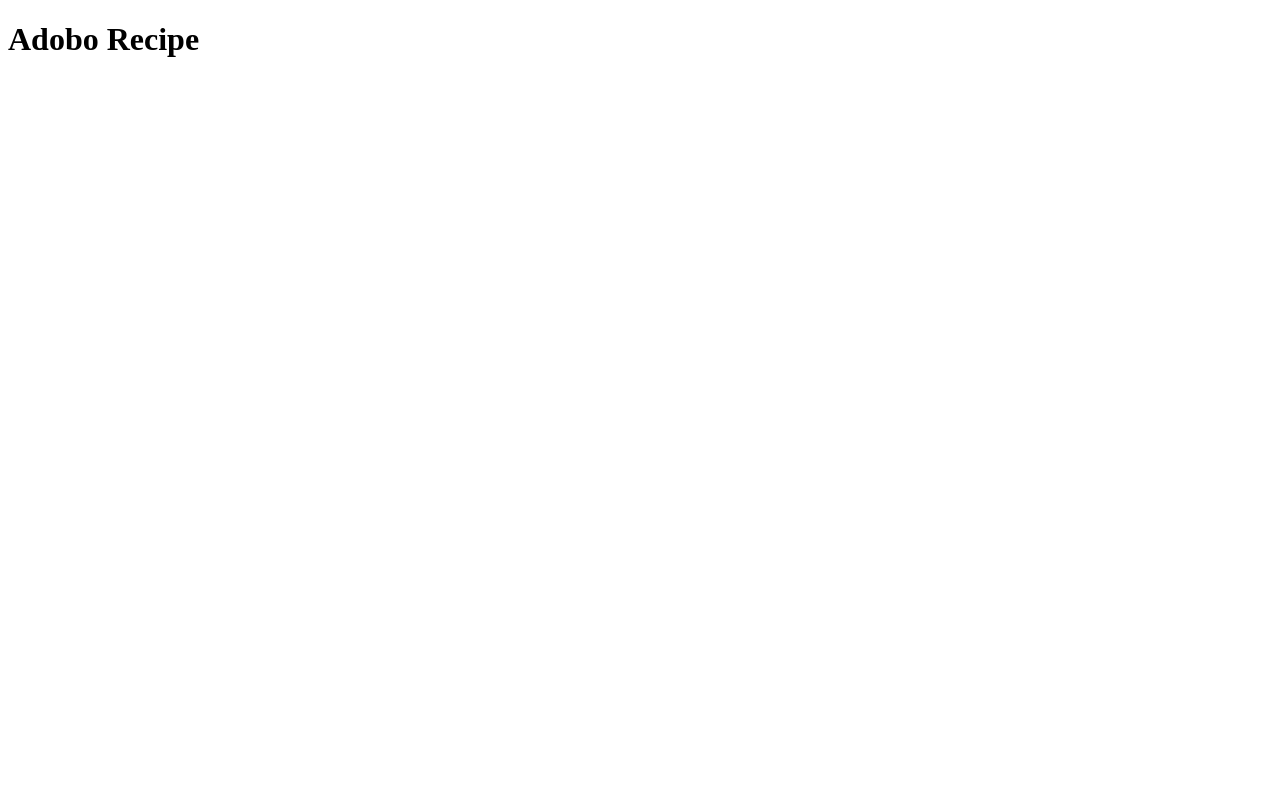
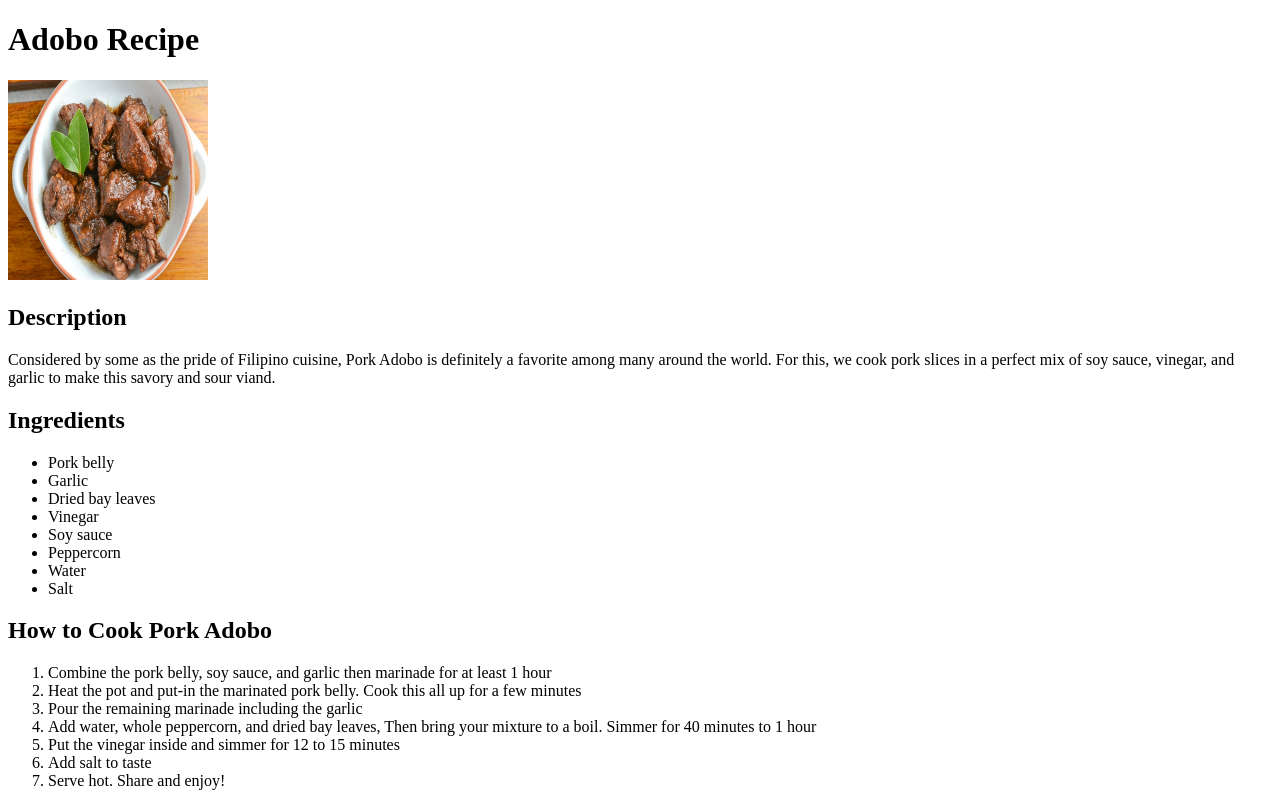
Before and after one commit to YamZ-01/odin-recipes, a plain HTML site: page recipes/adobo.html in a window 1280 px wide. Drawn offline with Linux system fonts and the light colour scheme.

Commit message:
Add Description, Ingredients And How To Cook sections

```diff
--- a/recipes/adobo.html
+++ b/recipes/adobo.html
@@ -10,7 +10,33 @@
     </head>
     <body>
         <h1>Adobo Recipe</h1>
-
+        <img src="../img/pork-adobo.jpg" alt="porkadobo" width="200px" height="200px">
+        <h2>Description</h2>
+        <p>
+            Considered by some as the pride of Filipino cuisine, Pork Adobo is definitely a favorite among many around the world. For this, we cook pork slices in a perfect mix of soy sauce,
+            vinegar, and garlic to make this savory and sour viand.
+        </p>
+        <h2>Ingredients</h2>
+        <ul>
+            <li>Pork belly</li>
+            <li>Garlic</li>
+            <li>Dried bay leaves</li>
+            <li>Vinegar</li>
+            <li>Soy sauce</li>
+            <li>Peppercorn</li>
+            <li>Water</li>
+            <li>Salt</li>
+        </ul>
+        <h2>How to Cook Pork Adobo</h2>
+        <ol>
+            <li>Combine the pork belly, soy sauce, and garlic then marinade for at least 1 hour</li>
+            <li>Heat the pot and put-in the marinated pork belly. Cook this all up for a few minutes</li>
+            <li>Pour the remaining marinade including the garlic</li>
+            <li>Add water, whole peppercorn, and dried bay leaves, Then bring your mixture to a boil. Simmer for 40 minutes to 1 hour</li>
+            <li>Put the vinegar inside and simmer for 12 to 15 minutes</li>
+            <li>Add salt to taste</li>
+            <li>Serve hot. Share and enjoy!</li>
+        </ol>
         <script src="" async defer></script>
     </body>
 </html>
```
